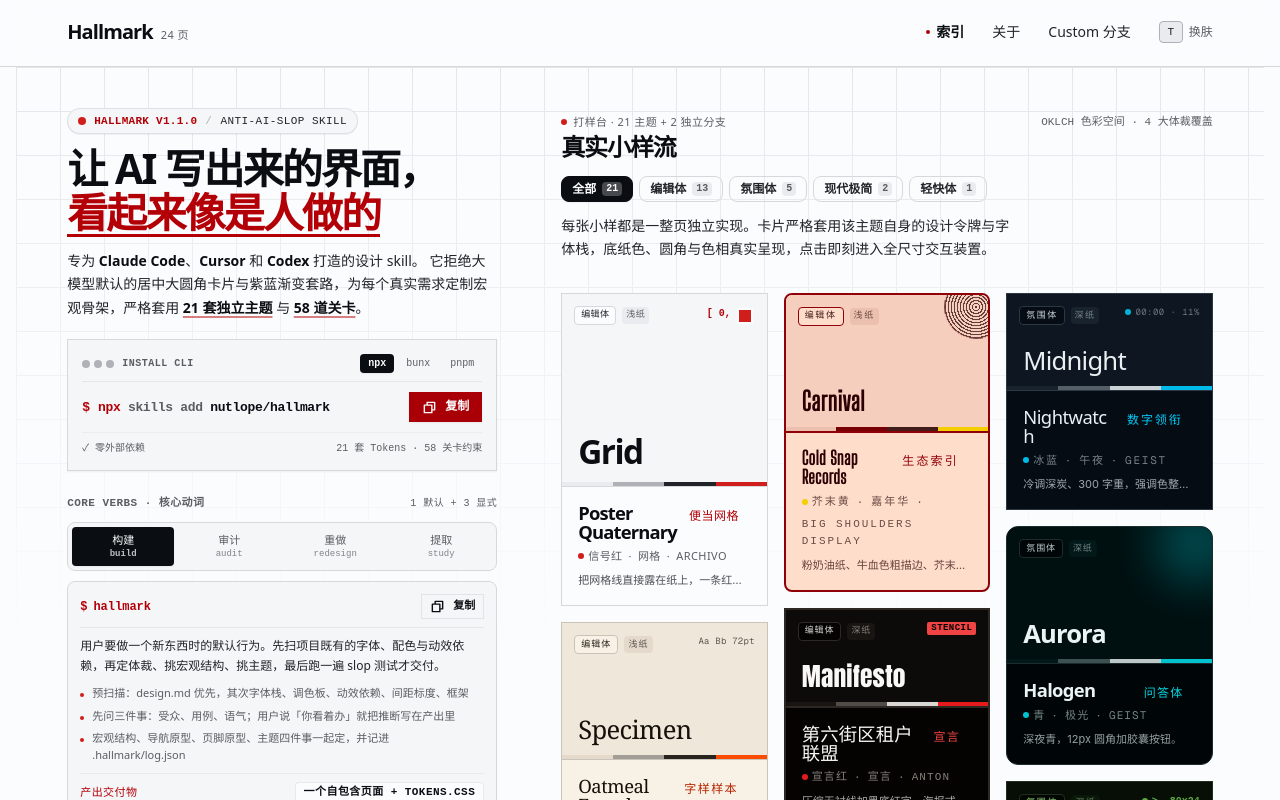
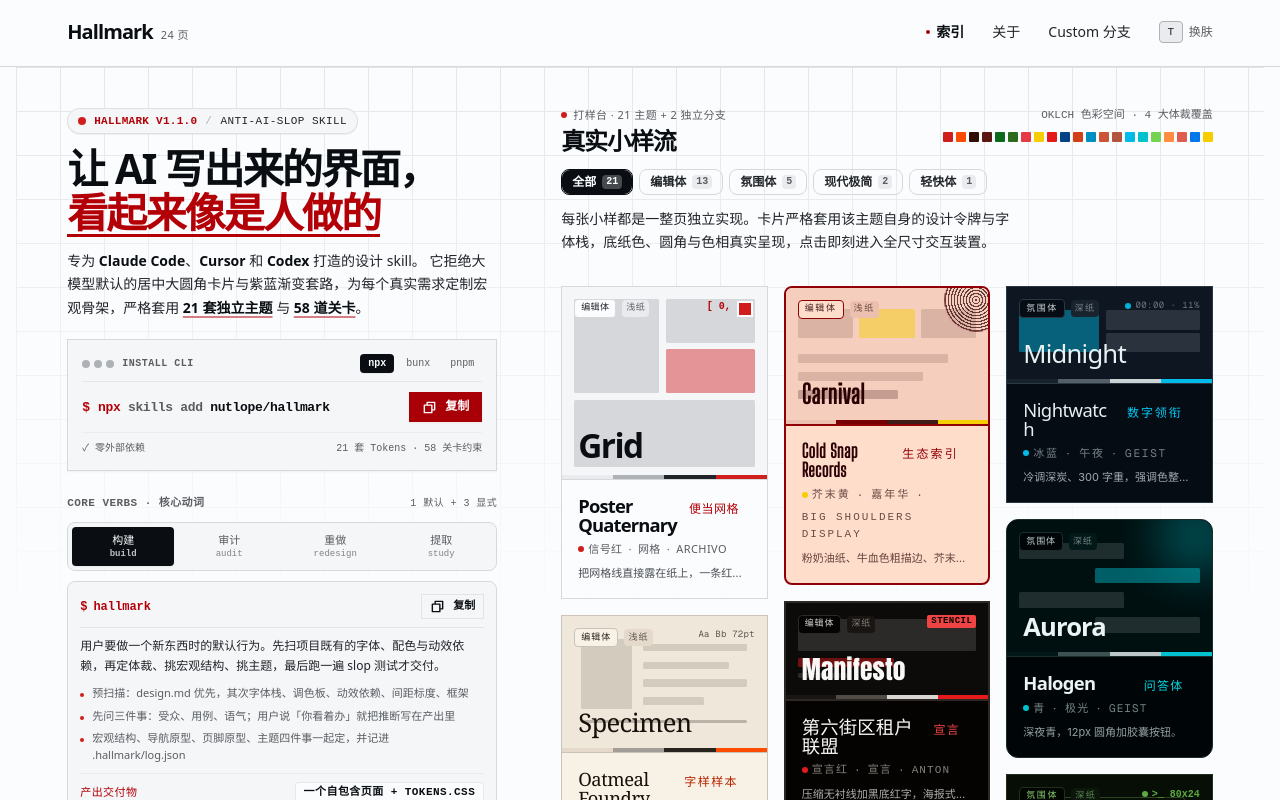
Before and after one commit to bbylw/hallmark-cn, a React (Vite) app: page / in a window 1280 px wide. Shown: the top 800 px of the page. Built offline with nearby package versions, Linux system fonts and the light colour scheme.

Commit message:
feat(home): 显性化21种宏观结构：卡片预览区蓝图底稿线框、体裁Chip滑动指示器、21色速览条、GateScale交互打磨

```diff
--- a/src/components/contact-sheet.tsx
+++ b/src/components/contact-sheet.tsx
@@ -244,6 +244,323 @@
   }
 }
 
+/* ──────────────────────────────────────────────────────────
+   宏观结构蓝图：在卡片预览区底层绘制该页 macrostructure 线框。
+   全部用主题自身令牌着色（ink 13% / accent 45%），像制图底稿——
+   21 页 21 种结构互不重复，这才是 Hallmark 的核心卖点。
+   ────────────────────────────────────────────────────────── */
+const BP_INK = 'color-mix(in oklab, var(--hm-ink) 13%, transparent)'
+const BP_SOFT = 'color-mix(in oklab, var(--hm-ink) 24%, transparent)'
+const BP_ACC = 'color-mix(in oklab, var(--hm-accent) 45%, transparent)'
+
+type MiniBox = { l: number; t: number; w: number; h: number; c?: string }
+const mbx = (l: number, t: number, w: number, h: number, c?: string): MiniBox => ({
+  l,
+  t,
+  w,
+  h,
+  c,
+})
+
+function MiniMacro({ macro }: { macro?: string }) {
+  if (!macro) return null
+
+  const boxes = (list: MiniBox[]) =>
+    list.map((b, i) => (
+      <span
+        key={i}
+        className="absolute rounded-[1.5px]"
+        style={{
+          left: `${b.l}%`,
+          top: `${b.t}%`,
+          width: `${b.w}%`,
+          height: `${b.h}%`,
+          backgroundColor: b.c ?? BP_INK,
+        }}
+      />
+    ))
+
+  let body: React.ReactNode
+  switch (macro) {
+    case 'Bento Grid':
+      body = boxes([
+        mbx(0, 0, 47, 56),
+        mbx(51, 0, 49, 26),
+        mbx(51, 30, 49, 26, BP_ACC),
+        mbx(0, 60, 100, 40),
+      ])
+      break
+    case 'Long Document':
+      body = boxes([
+        mbx(20, 8, 60, 7),
+        mbx(20, 27, 60, 7),
+        mbx(20, 46, 60, 7),
+        mbx(20, 65, 60, 7),
+        mbx(20, 84, 38, 7),
+      ])
+      break
+    case 'Marquee Hero':
+      body = boxes([
+        mbx(0, 10, 100, 34, BP_ACC),
+        mbx(0, 56, 64, 9),
+        mbx(0, 73, 42, 9),
+      ])
+      break
+    case 'Stat-Led':
+      body = boxes([
+        mbx(0, 16, 44, 58, BP_ACC),
+        mbx(48, 16, 52, 27),
+        mbx(48, 47, 52, 27),
+      ])
+      break
+    case 'Workbench':
+      body = boxes([
+        mbx(0, 8, 28, 84),
+        mbx(32, 8, 68, 52),
+        mbx(32, 64, 68, 28, BP_ACC),
+      ])
+      break
+    case 'Conversational FAQ':
+      body = boxes([
+        mbx(0, 10, 58, 14),
+        mbx(42, 32, 58, 14, BP_ACC),
+        mbx(0, 54, 58, 14),
+        mbx(42, 76, 58, 14),
+      ])
+      break
+    case 'Manifesto':
+      body = boxes([
+        mbx(0, 6, 100, 44),
+        mbx(0, 60, 54, 12, BP_ACC),
+        mbx(0, 80, 30, 8),
+      ])
+      break
+    case 'Photographic':
+      body = boxes([
+        mbx(0, 0, 58, 100),
+        mbx(62, 0, 38, 31),
+        mbx(62, 34.5, 38, 31, BP_ACC),
+        mbx(62, 69, 38, 31),
+      ])
+      break
+    case 'Quote-Led':
+      body = boxes([
+        mbx(4, 8, 13, 13, BP_ACC),
+        mbx(4, 30, 84, 12),
+        mbx(4, 50, 66, 12),
+        mbx(4, 72, 30, 8, BP_SOFT),
+      ])
+      break
+    case 'Specimen':
+      body = boxes([
+        mbx(4, 10, 28, 62),
+        mbx(38, 14, 58, 7),
+        mbx(38, 30, 48, 7),
+        mbx(38, 46, 58, 7),
+        mbx(38, 62, 34, 7),
+        mbx(4, 82, 92, 2.5, BP_SOFT),
+      ])
+      break
+    case 'Catalogue':
+      body = boxes([
+        mbx(0, 10, 9, 12, BP_ACC),
+        mbx(13, 12, 70, 8),
+        mbx(0, 34, 9, 12),
+        mbx(13, 36, 62, 8),
+        mbx(0, 58, 9, 12),
+        mbx(13, 60, 70, 8),
+        mbx(0, 82, 9, 12),
+        mbx(13, 84, 56, 8),
+      ])
+      break
+    case 'Letter':
+      body = boxes([
+        mbx(0, 6, 34, 8, BP_SOFT),
+        mbx(0, 26, 100, 7),
+        mbx(0, 42, 100, 7),
+        mbx(0, 58, 100, 7),
+        mbx(58, 76, 42, 7, BP_SOFT),
+        mbx(0, 90, 18, 5, BP_ACC),
+      ])
+      break
+    case 'Index-First':
+      body = boxes([
+        mbx(0, 10, 3, 10, BP_ACC),
+        mbx(7, 11, 64, 8),
+        mbx(0, 32, 3, 10, BP_ACC),
+        mbx(7, 33, 56, 8),
+        mbx(0, 54, 3, 10, BP_ACC),
+        mbx(7, 55, 64, 8),
+        mbx(0, 76, 3, 10, BP_ACC),
+        mbx(7, 77, 48, 8),
+      ])
+      break
+    case 'Narrative Workflow':
+      body = (
+        <>
+          <span
+            className="absolute"
+            style={{
+              left: '5%',
+              top: '10%',
+              width: '2px',
+              height: '80%',
+              backgroundColor: BP_INK,
+            }}
+          />
+          {[12, 44, 76].map((t, i) => (
+            <span key={i}>
+              <span
+                className="absolute rounded-full"
+                style={{
+                  left: '2.8%',
+                  top: `${t}%`,
+                  width: '9px',
+                  height: '9px',
+                  backgroundColor: i === 2 ? BP_ACC : BP_SOFT,
+                }}
+              />
+              <span
+                className="absolute rounded-[1.5px]"
+                style={{
+                  left: '14%',
+                  top: `${t + 1}%`,
+                  width: '66%',
+                  height: '8%',
+                  backgroundColor: BP_INK,
+                }}
+              />
+            </span>
+          ))}
+        </>
+      )
+      break
+    case 'Split Studio':
+      body = boxes([
+        mbx(0, 0, 38, 100),
+        mbx(42, 0, 58, 60),
+        mbx(42, 64, 58, 36, BP_ACC),
+      ])
+      break
+    case 'Feature Stack':
+      body = boxes([
+        mbx(0, 8, 100, 22),
+        mbx(0, 39, 100, 22, BP_ACC),
+        mbx(0, 70, 100, 22),
+      ])
+      break
+    case 'Type Specimen':
+      body = (
+        <span
+          className="display absolute left-0 top-1/2 -translate-y-1/2 select-none"
+          style={{
+            fontSize: '3.4rem',
+            lineHeight: 1,
+            color: BP_INK,
+            letterSpacing: 'var(--hm-tracking-display)',
+          }}
+        >
+          Aa
+        </span>
+      )
+      break
+    case 'Portfolio Grid':
+      body = boxes([
+        mbx(0, 8, 31, 36),
+        mbx(34.5, 8, 31, 36, BP_ACC),
+        mbx(69, 8, 31, 36),
+        mbx(0, 56, 31, 36),
+        mbx(34.5, 56, 31, 36),
+        mbx(69, 56, 31, 36),
+      ])
+      break
+    case 'Map / Diagram':
+      body = (
+        <>
+          <span
+            className="absolute"
+            style={{
+              left: '16%',
+              top: '46%',
+              width: '64%',
+              height: '1.5px',
+              backgroundColor: BP_INK,
+              transform: 'rotate(-22deg)',
+              transformOrigin: '0 50%',
+            }}
+          />
+          <span
+            className="absolute rounded-full"
+            style={{
+              left: '10%',
+              top: '58%',
+              width: '10px',
+              height: '10px',
+              backgroundColor: BP_ACC,
+            }}
+          />
+          <span
+            className="absolute rounded-full"
+            style={{
+              left: '76%',
+              top: '16%',
+              width: '10px',
+              height: '10px',
+              backgroundColor: BP_SOFT,
+            }}
+          />
+        </>
+      )
+      break
+    case 'Ecosystem Index':
+      body = boxes([
+        mbx(0, 8, 31, 26),
+        mbx(34.5, 8, 31, 26, BP_ACC),
+        mbx(69, 8, 31, 26),
+        mbx(0, 48, 84, 8),
+        mbx(0, 64, 70, 8),
+        mbx(0, 80, 56, 8, BP_SOFT),
+      ])
+      break
+    case 'Component Playground':
+      body = (
+        <span
+          className="absolute rounded-[3px]"
+          style={{
+            left: '8%',
+            top: '14%',
+            width: '84%',
+            height: '72%',
+            border: `1.5px solid ${BP_SOFT}`,
+          }}
+        >
+          <span
+            className="absolute rounded-[1px]"
+            style={{ left: '9%', top: '22%', width: '36%', height: '6%', backgroundColor: BP_ACC }}
+          />
+          <span
+            className="absolute rounded-[1px]"
+            style={{ left: '9%', top: '44%', width: '62%', height: '6%', backgroundColor: BP_INK }}
+          />
+          <span
+            className="absolute rounded-[1px]"
+            style={{ left: '9%', top: '66%', width: '50%', height: '6%', backgroundColor: BP_INK }}
+          />
+        </span>
+      )
+      break
+    default:
+      body = null
+  }
+
+  if (!body) return null
+  return (
+    <span aria-hidden className="pointer-events-none absolute inset-3">
+      {body}
+    </span>
+  )
+}
+
 export function ContactSheet() {
   const [filter, setFilter] = useState<Filter>('all')
 
@@ -264,9 +581,23 @@
             真实小样流
           </h2>
         </div>
-        <div className="hidden sm:block text-right">
+        <div className="hidden sm:flex flex-col items-end gap-2">
           <span className="font-mono text-[11px] text-muted">
             OKLCH 色彩空间 · 4 大体裁覆盖
+          </span>
+          {/* 21 色速览：每个色点都是该主题自己的强调色，点击直达 */}
+          <span className="flex items-center gap-[3px]" aria-label="21 套主题强调色速览">
+            {themes.map((t) => (
+              <Link
+                key={t.id}
+                to={`/themes/${t.id}`}
+                data-theme={t.id}
+                title={`${t.name} · ${t.zh}`}
+                aria-label={`查看 ${t.name} 主题`}
+                className="size-2.5 rounded-[1px] transition-transform duration-150 hover:scale-[1.6]"
+                style={{ backgroundColor: 'var(--hm-accent)' }}
+              />
+            ))}
           </span>
         </div>
       </div>
@@ -331,6 +662,9 @@
                     backgroundColor: 'var(--hm-paper-2)',
                   }}
                 >
+                  {/* 宏观结构蓝图底稿：21 页 21 种结构 */}
+                  <MiniMacro macro={page?.macro} />
+
                   {/* 顶部元数据标签：体裁 + 纸色 */}
                   <span className="absolute left-3 top-3 flex items-center gap-1.5 z-10">
                     <span
@@ -523,6 +857,7 @@
   title?: string
   count?: number
 }) {
+  const reduce = useReducedMotion()
   return (
     <button
       type="button"
@@ -530,19 +865,27 @@
       aria-selected={active}
       onClick={onClick}
       title={title}
-      className={`btn tap px-2.5 py-1 text-xs rounded-lg transition-all duration-150 focus-visible:outline-2 focus-visible:outline-focus flex items-center gap-1.5 ${
-        active ? 'shadow-xs font-semibold' : 'hover:bg-paper-2'
+      className={`btn tap relative px-2.5 py-1 text-xs rounded-lg transition-colors duration-150 focus-visible:outline-2 focus-visible:outline-focus flex items-center gap-1.5 ${
+        active ? 'font-semibold' : 'hover:bg-paper-2'
       }`}
       style={{
-        backgroundColor: active ? 'var(--hm-ink)' : 'transparent',
         color: active ? 'var(--hm-paper)' : 'var(--hm-ink-2)',
         borderColor: active ? 'var(--hm-ink)' : 'var(--hm-rule)',
       }}
     >
-      <span>{children}</span>
+      {active ? (
+        <motion.span
+          layoutId="genre-chip-pill"
+          aria-hidden
+          className="absolute inset-0 rounded-lg shadow-xs"
+          style={{ backgroundColor: 'var(--hm-ink)' }}
+          transition={reduce ? { duration: 0 } : { duration: 0.22, ease: EASE }}
+        />
+      ) : null}
+      <span className="relative">{children}</span>
       {count !== undefined ? (
         <span
-          className={`font-mono text-[10px] rounded px-1 py-0.5 leading-none ${
+          className={`relative font-mono text-[10px] rounded px-1 py-0.5 leading-none ${
             active ? 'bg-paper/25 text-paper' : 'bg-paper-3 text-muted'
           }`}
         >
--- a/src/components/gate-scale.tsx
+++ b/src/components/gate-scale.tsx
@@ -1,7 +1,10 @@
 import { useState } from 'react'
+import { motion, useReducedMotion } from 'motion/react'
 import { gateGroups, totalGates } from '../data/gates'
 
 const CITED = [15, 19, 34, 41, 46, 47, 48, 49, 50, 51, 52, 53, 54, 55, 56, 57]
+
+const EASE: [number, number, number, number] = [0.16, 1, 0.3, 1]
 
 /**
  * 58 道关卡刻度尺：
@@ -11,6 +14,7 @@
  */
 export function GateScale() {
   const [selectedId, setSelectedId] = useState<string>('variety')
+  const reduce = useReducedMotion()
   const currentGroup = gateGroups.find((g) => g.id === selectedId) ?? gateGroups[0]
 
   return (
@@ -34,7 +38,7 @@
             <span
               key={n}
               title={`Gate ${n}${on ? ' (核心关注)' : ''}`}
-              className="flex-1 transition-all duration-200"
+              className="flex-1 origin-bottom cursor-help transition-transform duration-200 hover:scale-y-110"
               style={{
                 height: on ? '100%' : n % 10 === 0 ? '70%' : '38%',
                 backgroundColor: on
@@ -76,8 +80,12 @@
         })}
       </div>
 
-      {/* 当前选中族群的判据卡片 */}
-      <div
+      {/* 当前选中族群的判据卡片：切换时轻微上浮过渡 */}
+      <motion.div
+        key={currentGroup.id}
+        initial={reduce ? false : { opacity: 0, y: 4 }}
+        animate={{ opacity: 1, y: 0 }}
+        transition={{ duration: 0.2, ease: EASE }}
         className="mt-2.5 rounded-lg p-2.5 text-xs"
         style={{
           backgroundColor: 'var(--hm-paper-2)',
@@ -101,7 +109,7 @@
             </li>
           ))}
         </ul>
-      </div>
+      </motion.div>
 
       <p
         className="mt-2 text-[11px] text-muted font-mono"
```
